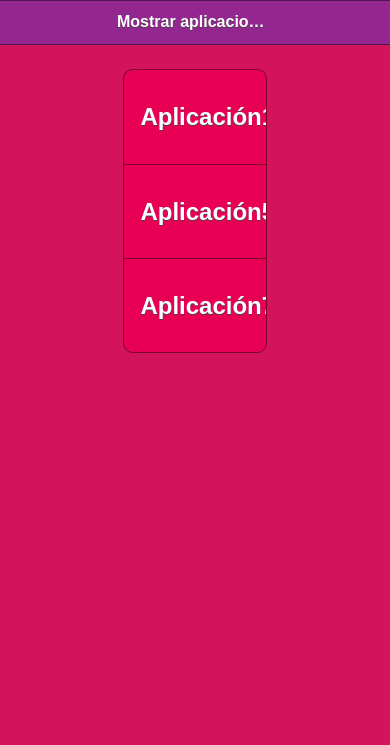
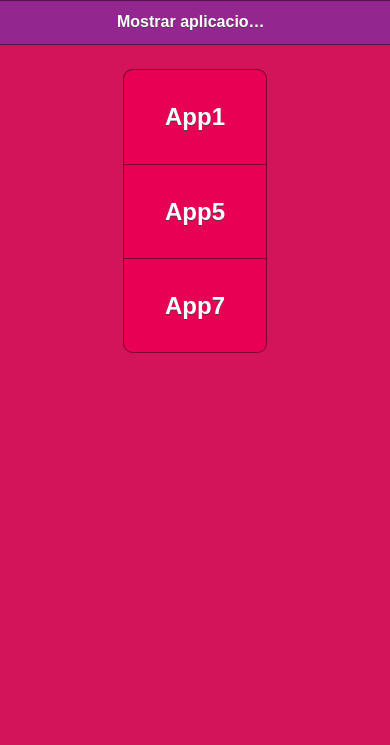
Before and after one commit to yulisaro/app8-git, a plain HTML site: page index.html in a window 390 px wide. Shown: the top 745 px of the page. Drawn offline with Linux system fonts and the light colour scheme; some packages are replaced by stand-ins of ours; files whose address does not match are found by name.

Commit message:
2 subida

```diff
--- a/index.html
+++ b/index.html
@@ -30,18 +30,18 @@
 		<ul  data-role="controlgroup" data-type="vertical"  data-theme="b">
 			<li class="ui-first-child ui-last-child">
 				<a href="index1.html" target="_self" data-role="button">
-					<h2>Aplicación1</h2>
+					<h2>App1</h2>
 				</a>
 
 			</li>
 			<li class="ui-first-child ui-last-child">
 				<a href="index5.html"  target="_self" data-role="button">
-					<h2>Aplicación5</h2>
+					<h2>App5</h2>
 				</a>
 			</li>
 			<li class="ui-first-child ui-last-child">
 				<a href="index7.html" target="_self"  data-role="button" >
-					<h2>Aplicación7</h2>
+					<h2>App7</h2>
 				</a>
 			</li>
 		</ul>
```
